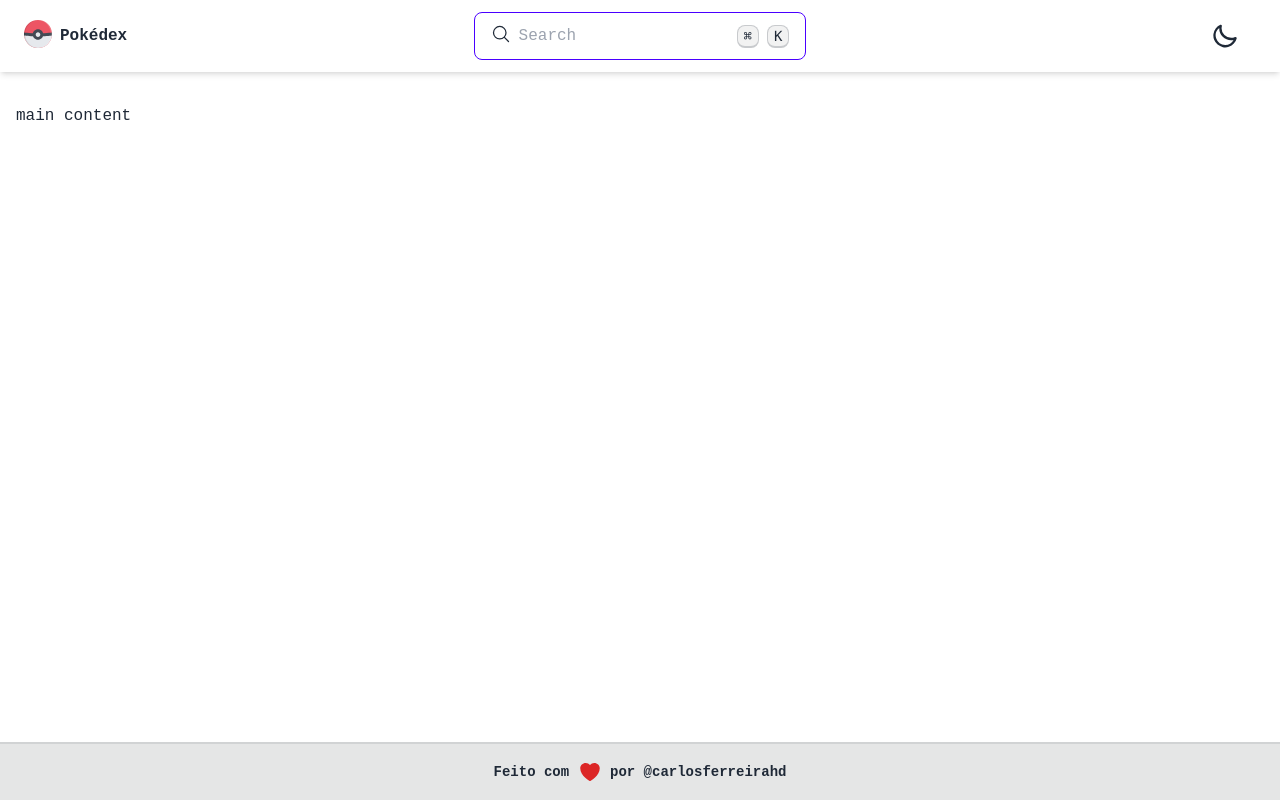
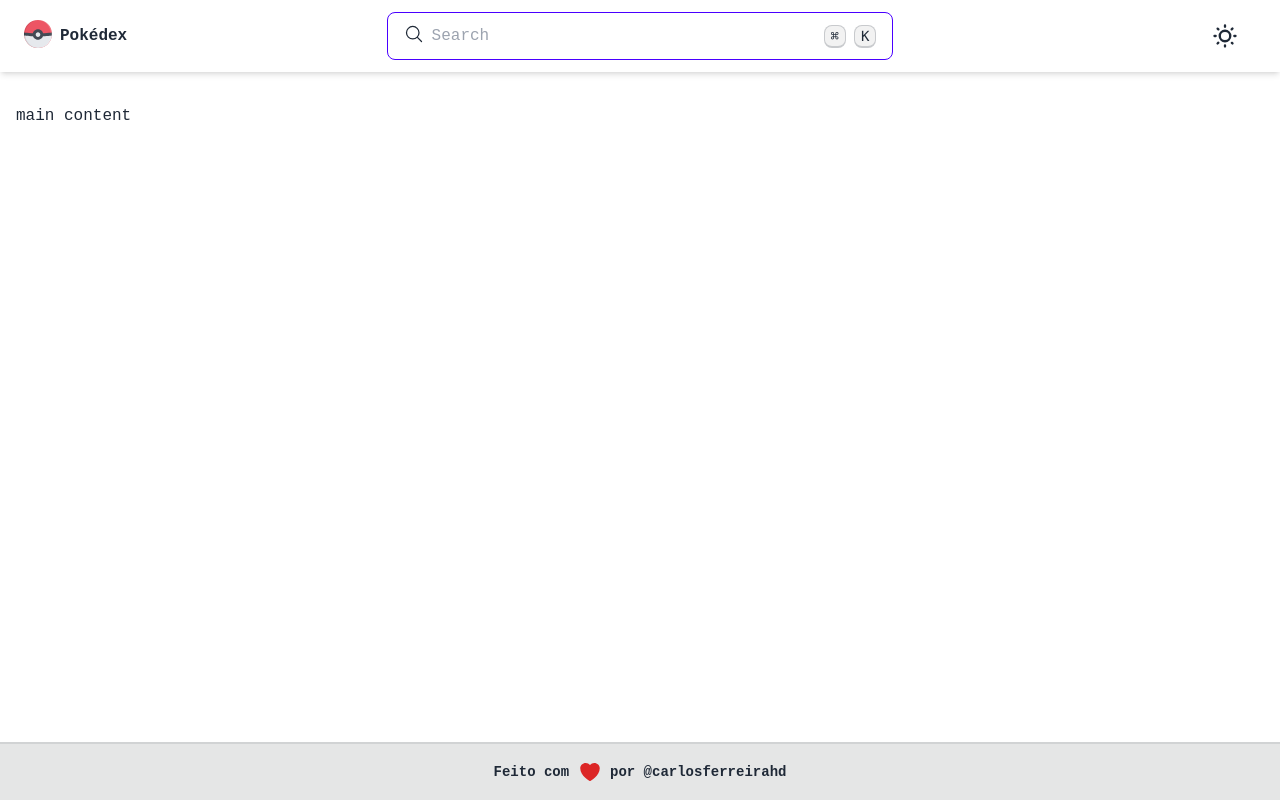
Before and after one commit to carlosferreirahd/pokedex-webapp, a React (Vite) app: page / in a window 1280 px wide. Built offline with nearby package versions, Linux system fonts and the light colour scheme.

Commit message:
feat: using theme from ThemeProvider to toggle light/dark/system themes

```diff
--- a/src/App.tsx
+++ b/src/App.tsx
@@ -1,9 +1,16 @@
 import { Content, Footer, Header } from "@components/layout";
+import { useTheme } from "@context/theme";
+import cn from "@utils/cn";
 
 function App() {
 
+  const { theme } = useTheme();
+
   return (
-    <div className="w-full min-h-screen flex flex-col">
+    <div
+      data-theme={theme}
+      className={cn("w-full min-h-screen flex flex-col", { "dark": theme === "dark" })}
+    >
       <Header />
       <Content>
         main content
--- a/src/components/layout/header.tsx
+++ b/src/components/layout/header.tsx
@@ -2,8 +2,11 @@ import MagnifyIcon from "@components/ui/icons/magnify";
 import MoonIcon from "@components/ui/icons/moon";
 import PokeballIcon from "@components/ui/icons/pokeball";
 import SunIcon from "@components/ui/icons/sun";
+import { useTheme } from "@context/theme";
 
 export function Header() {
+
+  const { toggleTheme, theme } = useTheme();
 
   return (
     <header className="w-full shadow-md">
@@ -21,7 +24,7 @@ export function Header() {
               <input
                 id="pokemon-search"
                 type="text"
-                className="grow"
+                className="grow w-96"
                 placeholder="Search"
               />
               <kbd className="kbd kbd-sm">⌘</kbd>
@@ -38,7 +41,9 @@ export function Header() {
                 id="theme-switch"
                 className="theme-controller"
                 type="checkbox"
+                checked={theme === "light"}
                 aria-label="Alternar tema entre Claro e Escuro"
+                onChange={toggleTheme}
               />
               <SunIcon
                 className="swap-on fill-current size-7"
```
